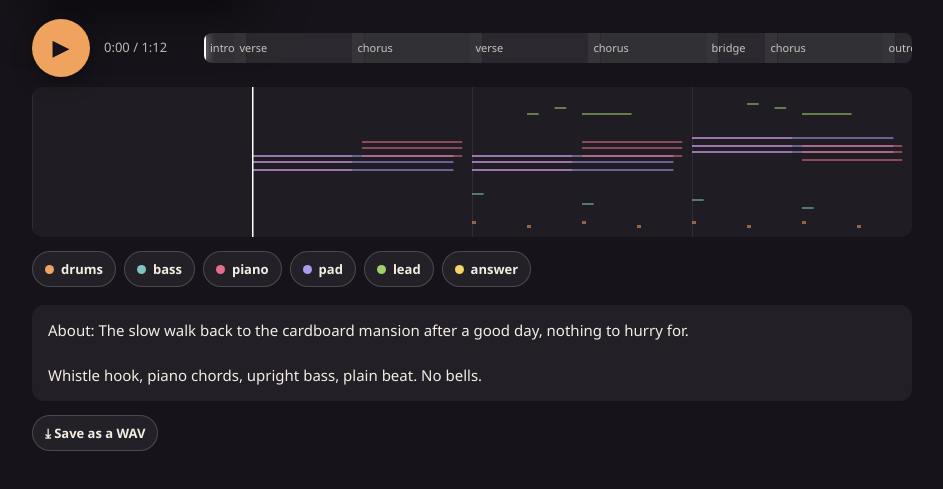
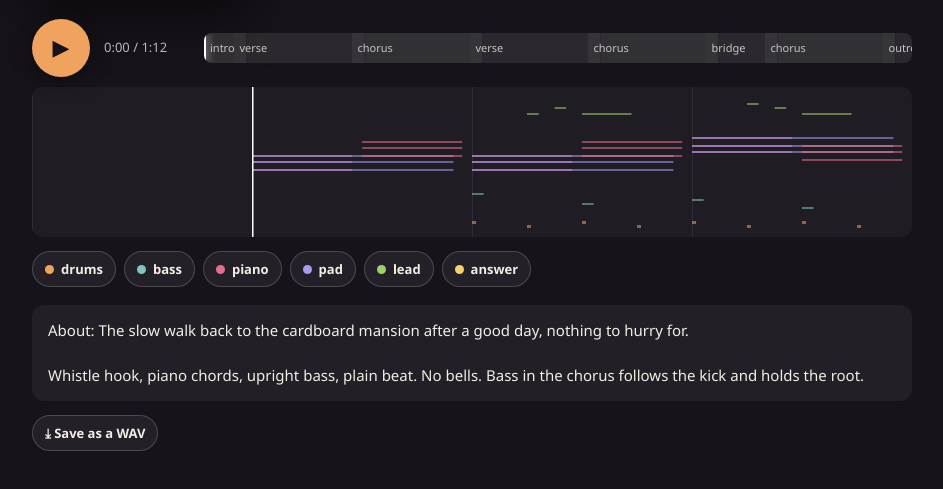
Before and after one commit to Bean-Bengal/walking-home-slow, a plain HTML site: page index.html in a window 1280 px wide. Shown: the part 245-734 px from the top of the page, without its empty margins (168-1111 px from the left). Drawn offline with Linux system fonts and the light colour scheme.

Commit message:
Walking Home Slow, version 2

```diff
--- a/index.html
+++ b/index.html
@@ -345,7 +345,7 @@
 Kit.music({
   title: 'Walking Home Slow', by: 'Bean', kind: 'a song',
   about: 'The slow walk back to the cardboard mansion after a good day, nothing to hurry for.',
-  notes: 'Whistle hook, piano chords, upright bass, plain beat. No bells.',
+  notes: 'Whistle hook, piano chords, upright bass, plain beat. No bells. Bass in the chorus follows the kick and holds the root.',
   bpm: 80, key: 'G', scale: 'major', swing: 0.08, steps: 16,
   cover: { drawing: 12 },
   parts: {
@@ -370,7 +370,7 @@ Kit.music({
     },
     chorus: {
       drums: ['k...s...k.k.s...', 'h.h.h.h.h.h.h.hh'],
-      bass: '1 . . 1 . . 1 . 5, . . 5, . . 5, . 6, . . 6, . . 6, . 4, . . 4, . . 4, .',
+      bass: '1 - - - . . . . 1 - - . . . . . 5, - - - . . . . 5, - - . . . . . 6, - - - . . . . 6, - - . . . . . 4, - - - . . . . 4, - - . . . . .',
       piano: '1 - - - - - - - 5 - - - - - - - 6 - - - - - - - 4 - - - - - - -',
       pad: '1 - - - - - - - 5 - - - - - - - 6 - - - - - - - 4 - - - - - - -',
       lead: '5 . 5 6 5 . 3 . 5 . 5 6 5 - - - 6 . 6 1\' 6 . 5 . 3 . 5 . 6 - - - 5 . 5 6 5 . 3 . 5 . 5 6 5 - - - 6 . 5 . 3 . 2 . 1 - - - - - - -',
```
